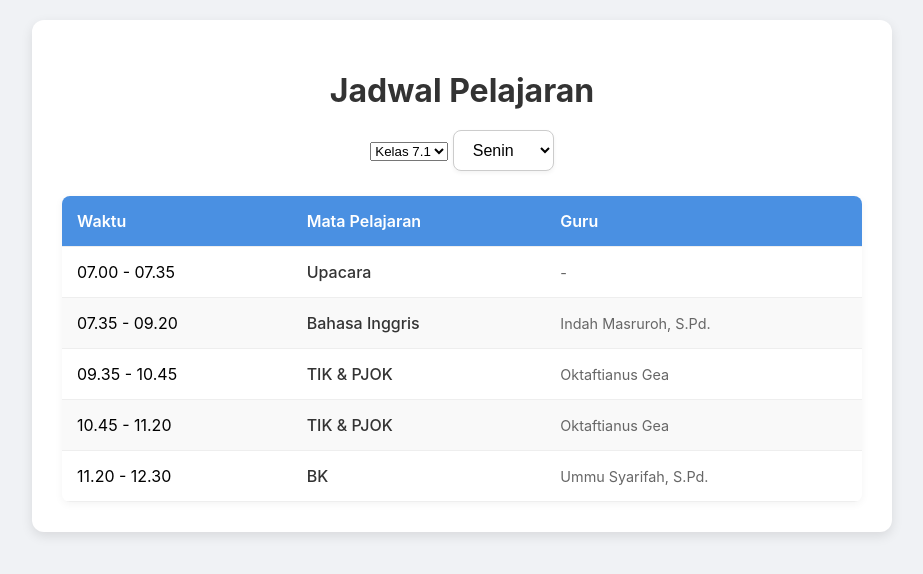
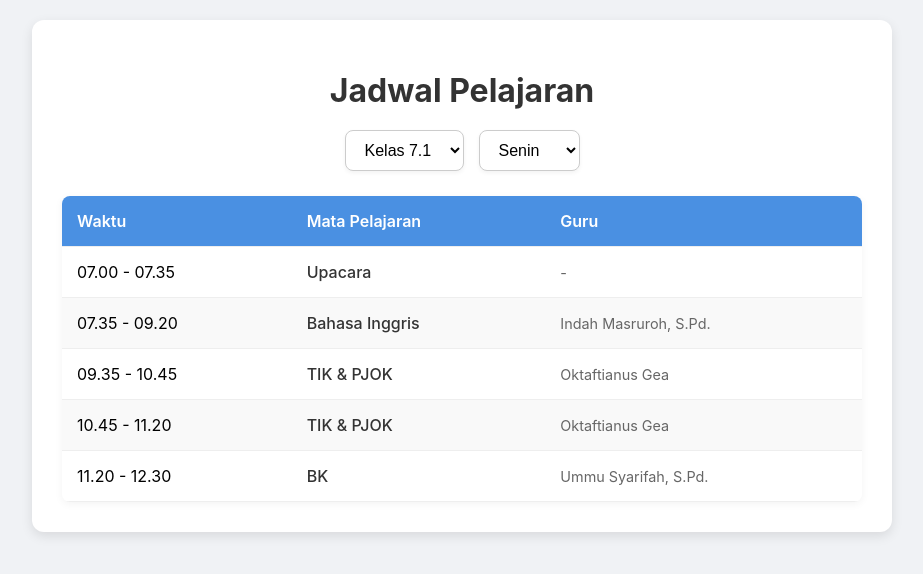
Before and after one commit to BananaSkiee/Pelajaran-SMP, a plain HTML site: page index.html in a window 1280 px wide. Shown: the whole page, without its empty margins (178-1101 px from the left). Drawn offline with Linux system fonts and the light colour scheme.

Commit message:
Update style.css

```diff
--- a/style.css
+++ b/style.css
@@ -24,11 +24,13 @@ h1 {
 }
 
 .selectors {
-    text-align: center;
+    display: flex;
+    justify-content: center;
+    gap: 15px;
     margin-bottom: 25px;
 }
 
-#day-selector {
+#class-selector, #day-selector {
     padding: 10px 15px;
     border-radius: 8px;
     border: 1px solid #ccc;
```
